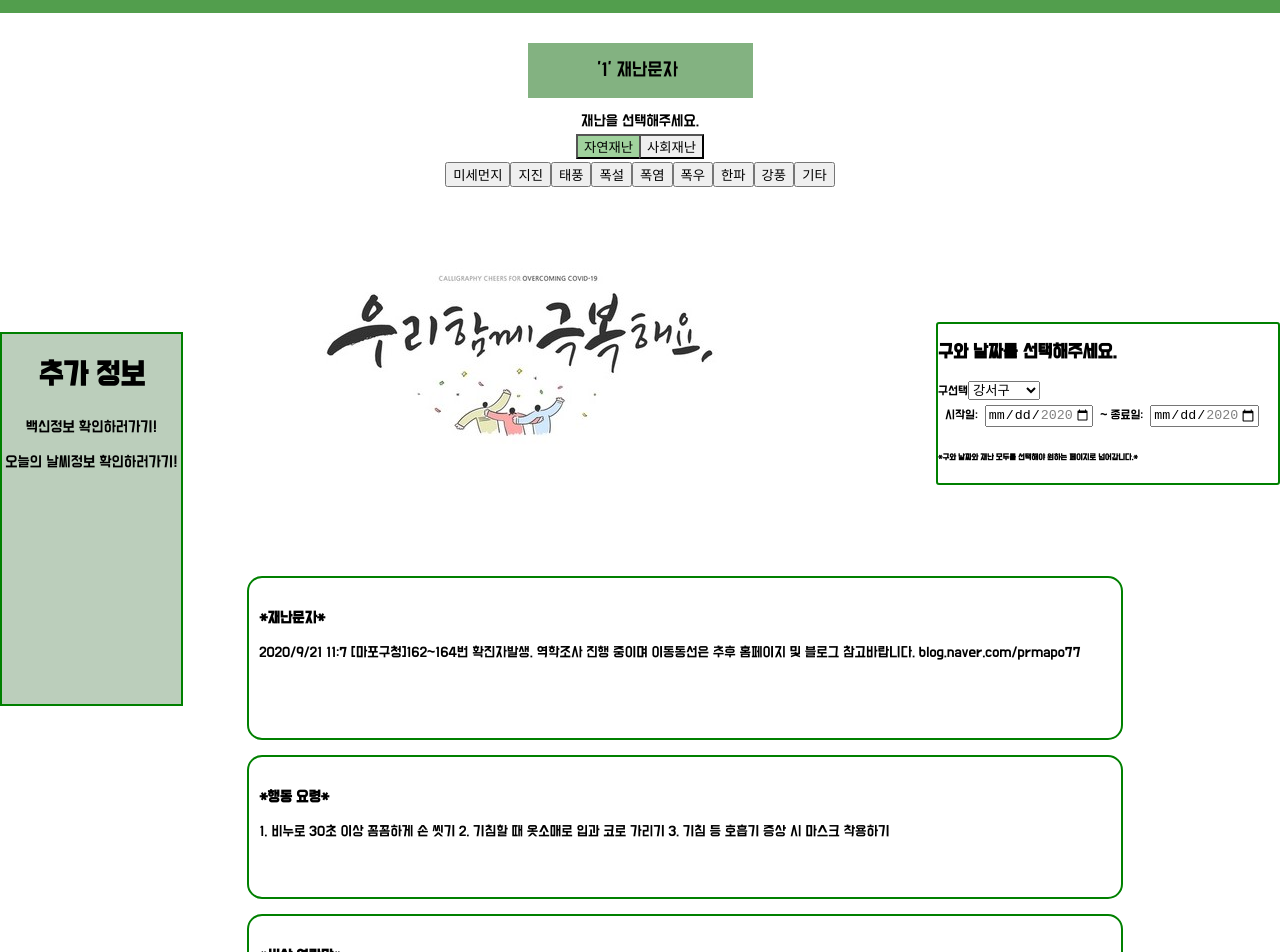
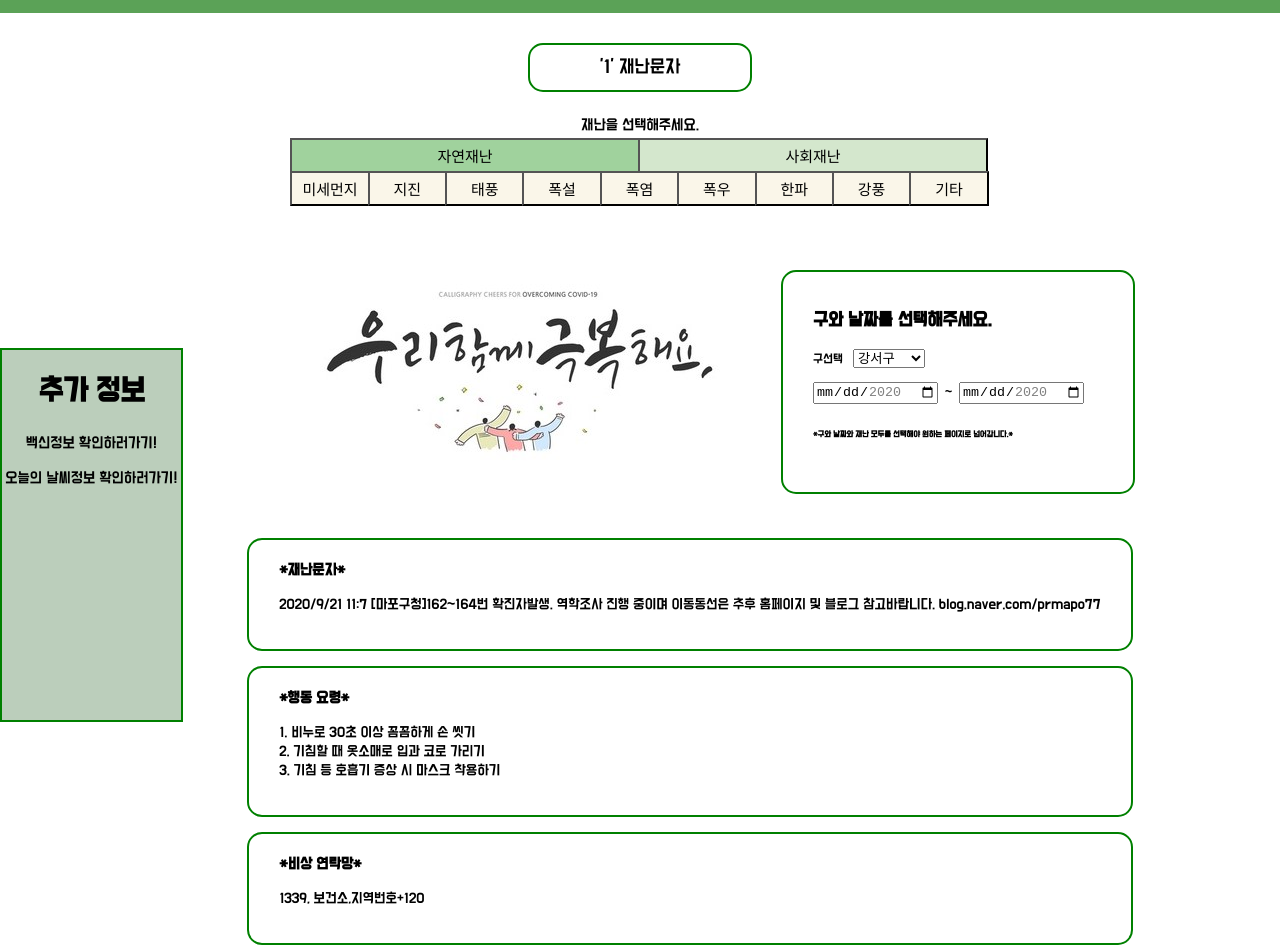
Before and after one commit to hyeonjin25/safeSeoul, a React (Create React App) app in the folder client/: page /detail/1/1 in a window 1280 px wide. Shown: the part 80-1032 px from the top of the page. Built offline with nearby package versions, Linux system fonts and the light colour scheme.

Commit message:
modify design

```diff
--- a/client/src/component/Footer.js
+++ b/client/src/component/Footer.js
@@ -2,7 +2,7 @@ import React from "react";
 
 function Footer() {
   return (
-    <div style={{ backgroundColor: "#45973fec" }}>
+    <div style={{ backgroundColor: "#4e9b4aec" }}>
       <div
         style={{
           padding: "10px",
--- a/client/src/component/Header.js
+++ b/client/src/component/Header.js
@@ -3,7 +3,7 @@ import { Link } from "react-router-dom";
 
 function Header() {
   return (
-    <div style={{ backgroundColor: "#45973fec" }}>
+    <div style={{ backgroundColor: "#4e9b4aec" }}>
       <div
         style={{
           padding: "20px",
--- a/client/src/css/detail.css
+++ b/client/src/css/detail.css
@@ -17,25 +17,30 @@
 }
 #disaster {
   width: 200px;
-  padding: 15px;
+  padding: 10px;
   padding-left: 10px;
-  margin-bottom: 10px;
+  margin-bottom: 20px;
   text-align: center;
   font-size: 20px;
   font-weight: 200;
-  background-color: #7aac77ec;
+  border: green solid 2px;
+  border-radius: 15px;
 
   /* background-color: #d3d3d3; */
 }
 .select {
-  width: 340px;
-  margin-top: -190px;
-  height: 25%;
+  width: 300px;
+  height: 180px;
+  position: absolute;
+  top: 350px;
+  right: 145px;
+  padding: 20px;
+  padding-left: 30px;
   font-family: "dohyeon";
   font-size: 13px;
   font-weight: 100;
   border: 2px solid green;
-  border-radius: 3px;
+  border-radius: 15px;
   float: right;
 }
 .select h4 {
@@ -44,12 +49,33 @@
   font-size: 13px;
   margin: 7px;
 }
+
+#buttons button {
+  height: 35px;
+  background-color: rgb(250, 246, 233);
+  font-size: 15px;
+}
+
+#disasters button {
+  margin-top: -2px;
+  margin-left: -2px;
+  width: 11.34%;
+}
+
 /* #calendar {
   margin-top: -42px;
   margin-left: 580px;
   padding: 4px;
   float: right;
 } */
+
+#calendar {
+  margin-top: 10px;
+}
+
+#calendar input {
+  width: 120px;
+}
 
 #menu {
   float: left;
@@ -77,13 +103,13 @@
 }
 #img3 img {
   width: 35%;
-  margin-left: 23%;
+  margin-left: 21%;
   height: 13%;
 }
 #info {
   float: left;
   margin: 5%;
-
+  margin-top: 10px;
   width: 65%;
   font-family: "dohyeon";
   font-weight: 100;
--- a/client/src/router/DetailPage.js
+++ b/client/src/router/DetailPage.js
@@ -1,12 +1,13 @@
 //import { render } from "@testing-library/react";
 import React, { useState } from "react";
+import { Link } from "react-router-dom";
 import "../css/reset.css";
 import "../css/detail.css";
 import Header from "../component/Header";
 import Footer from "../component/Footer";
 import { useParams } from "react-router";
 import styled, { ThemeConsumer } from "styled-components";
-import Calendar from '../router/Calendar'
+import Calendar from "../router/Calendar";
 import "react-datepicker/dist/react-datepicker.css";
 import campaign from "../img/campaign.jpg";
 function DetailPage() {
@@ -21,10 +22,9 @@ function DetailPage() {
   const [natural, setNatural] = useState("block");
   const [social, setSocial] = useState("none");
   const [naturalColor, setNaturalColor] = useState("#99cf96ec");
-  const [socialColor, setSocialColor] = useState("rgb(239, 239, 239)");
+  const [socialColor, setSocialColor] = useState("rgb(212, 231, 205)");
   // const[startDate,setStartDate]=useState(new Date());
   // const[endDate,setEndDate]=useState(new Date());
-
 
   const dataChange = (e) => {
     setDate(e.target.value);
@@ -35,8 +35,8 @@ function DetailPage() {
     border-radius: 15px;
     // margin-top:-110px;
     margin-bottom: 15px;
-    padding: 30px;
-    padding-left: 10px;
+    padding: 20px;
+    padding-left: 30px;
     text-align: left;
     fontsize: 10px;
     font-weight: bold;
@@ -47,43 +47,56 @@ function DetailPage() {
     setNatural("none");
     setSocial("block");
     setSocialColor("#99cf96ec");
-    setNaturalColor("rgb(239, 239, 239)");
+    setNaturalColor("rgb(212, 231, 205)");
   };
 
   const clickNa = () => {
     setNatural("block");
     setSocial("none");
     setNaturalColor("#99cf96ec");
-    setSocialColor("rgb(239, 239, 239)");
+    setSocialColor("rgb(212, 231, 205)");
   };
   return (
     <div>
       <Header />
       <div id="main">
-        <div id="disaster">
-          '{district}' 재난문자</div>
-        <div id="guide">
-                재난을 선택해주세요.
-              </div>
+        <div id="disaster">'{district}' 재난문자</div>
+        <div id="guide">재난을 선택해주세요.</div>
         <div
+          id="buttons"
           style={{
+            width: 700,
             textAlign: "center",
             fontSize: "15px",
             fontWeight: "bold",
-            fontfamily:"dohyeon"
-          }}  >
+            fontfamily: "dohyeon",
+          }}
+        >
           <button
             onClick={clickNa}
-            style={{ backgroundColor: naturalColor, marginRight: "-2px" }}
+            style={{
+              backgroundColor: naturalColor,
+              width: "50%",
+              marginLeft: "-2px",
+            }}
           >
             자연재난
           </button>
-          <button onClick={clickSo} style={{ backgroundColor: socialColor }}>
+          <button
+            onClick={clickSo}
+            style={{
+              backgroundColor: socialColor,
+              width: "50%",
+              marginLeft: "-2px",
+            }}
+          >
             사회재난
           </button>
-          <div>
-            <div style={{ display: natural,margin:"3px" }}>
-              <button value="finedust">미세먼지</button>
+          <div id="disasters">
+            <div style={{ display: natural }}>
+              <button value="finedust" style={{ marginLeft: "-1px" }}>
+                미세먼지
+              </button>
               <button value="earthquake">지진</button>
               <button value="typhoon">태풍</button>
               <button value="heavysnow">폭설</button>
@@ -93,10 +106,13 @@ function DetailPage() {
               <button value="gale">강풍</button>
               <button value="etc">기타</button>
             </div>
-            <div style={{ display: social,margin:"3px" }}>
-            <button value="covid19"><a href="../중구/2020-07-22/detail_covid">코로나19</a></button>
-
-              <button value="fire" ><a href="../마포구/2020-10-06/detail_fire">화재</a></button>
+            <div style={{ display: social }}>
+              <button value="covid19" style={{ width: "50%" }}>
+                <a href="../중구/2020-07-22/detail_covid">코로나19</a>
+              </button>
+              <button value="fire" style={{ width: "50%" }}>
+                <a href="../마포구/2020-10-06/detail_fire">화재</a>
+              </button>
             </div>
           </div>
         </div>
@@ -106,10 +122,11 @@ function DetailPage() {
       </div>
       <div class="select">
         <h2>구와 날짜를 선택해주세요.</h2>
-        <div id="guselect">
+        <div id="guselect" style={{ display: "inline" }}>
           구선택
           <select
             name="guselect"
+            style={{ marginLeft: "10px" }}
             // value={district}
             // onChange={(e) => {
             //   setDistrict(e.target.value);
@@ -143,9 +160,7 @@ function DetailPage() {
           </select>
         </div>
 
-
-           <div id="calendar" >
-        <h4>시작일:</h4>
+        <div id="calendar">
           <input
             type="date"
             value={date}
@@ -153,7 +168,7 @@ function DetailPage() {
             max="2020-12-31"
             min="2020-07-01"
           />
-        <h4>~ 종료일:</h4>
+          <h4>~</h4>
           <input
             type="date"
             value={date}
@@ -161,7 +176,9 @@ function DetailPage() {
             max="2020-12-31"
             min="2020-07-01"
           />
-         <h6> *구와 날짜와 재난 모두를 선택해야 원하는 페이지로 넘어갑니다.*</h6>
+          <h6>
+            *구와 날짜와 재난 모두를 선택해야 원하는 페이지로 넘어갑니다.*
+          </h6>
         </div>
       </div>
       {/* <Calendar></Calendar> */}
@@ -170,46 +187,45 @@ function DetailPage() {
         <h1>추가 정보</h1>
 
         <a href="https://ncv.kdca.go.kr/"> 백신정보 확인하러가기!</a>
-        <a href="https://www.weather.go.kr/w/index.do/"> 오늘의 날씨정보 확인하러가기!</a>
-
+        <a href="https://www.weather.go.kr/w/index.do/">
+          오늘의 날씨정보 확인하러가기!
+        </a>
       </div>
 
       <div id="info">
-         <StyledBox style={{ height: "100px" }}>
+        <StyledBox>
           *재난문자*
           <p>
-          2020/9/21 11:7
-[마포구청]162~164번 확진자발생. 역학조사 진행 중이며 이동동선은 추후 홈페이지 및 블로그 참고바랍니다. blog.naver.com/prmapo77
+            2020/9/21 11:7 [마포구청]162~164번 확진자발생. 역학조사 진행 중이며
+            이동동선은 추후 홈페이지 및 블로그 참고바랍니다.
+            blog.naver.com/prmapo77
           </p>
-
         </StyledBox>
-        <StyledBox style={{ height: "80px" }}> *행동 요령*
+        <StyledBox>
+          *행동 요령*
           <p>
-            1. 비누로 30초 이상 꼼꼼하게 손 씻기
-2. 기침할 때 옷소매로 입과 코로 가리기
+            1. 비누로 30초 이상 꼼꼼하게 손 씻기 <br />
+            2. 기침할 때 옷소매로 입과 코로 가리기 <br />
             3. 기침 등 호흡기 증상 시 마스크 착용하기
-            </p></StyledBox>
-        <StyledBox style={{ height: "50px" }}> *비상 연락망*
+          </p>
+        </StyledBox>
+        <StyledBox>
+          {" "}
+          *비상 연락망*
+          <p>1339, 보건소,지역번호+120</p>
+        </StyledBox>
+        <StyledBox>
+          *자치구 사이트 주소*
           <p>
-            1339, 보건소,지역번호+120
-            </p></StyledBox>
-        <StyledBox style={{ height: "50px" }}>  *자치구 사이트 주소*
-            <p>
-           구 번호: 02-3153-8100
-
-           구 사이트:blog.naver.com/prmapo77
-            </p></StyledBox>
+            구 번호 : 02-3153-8100 <br />구 사이트 : blog.naver.com/prmapo77
+          </p>
+        </StyledBox>
       </div>
-
 
       <div id="Footer">
         <Footer />
       </div>
-
-
-
     </div>
-
   );
 }
 
```
Also changed, not shown: client/src/router/detail_fire.js (+45 -54 lines). Lines whose indentation alone changed are shown as unchanged.
